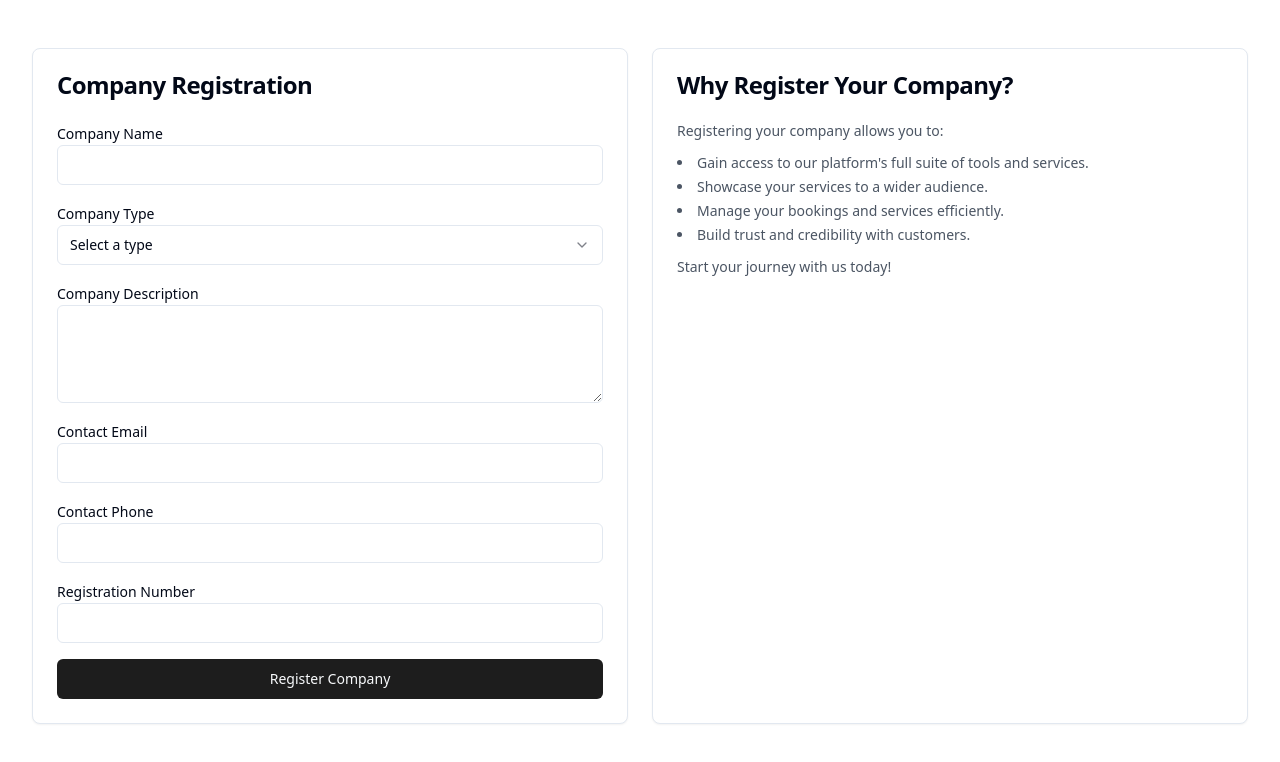
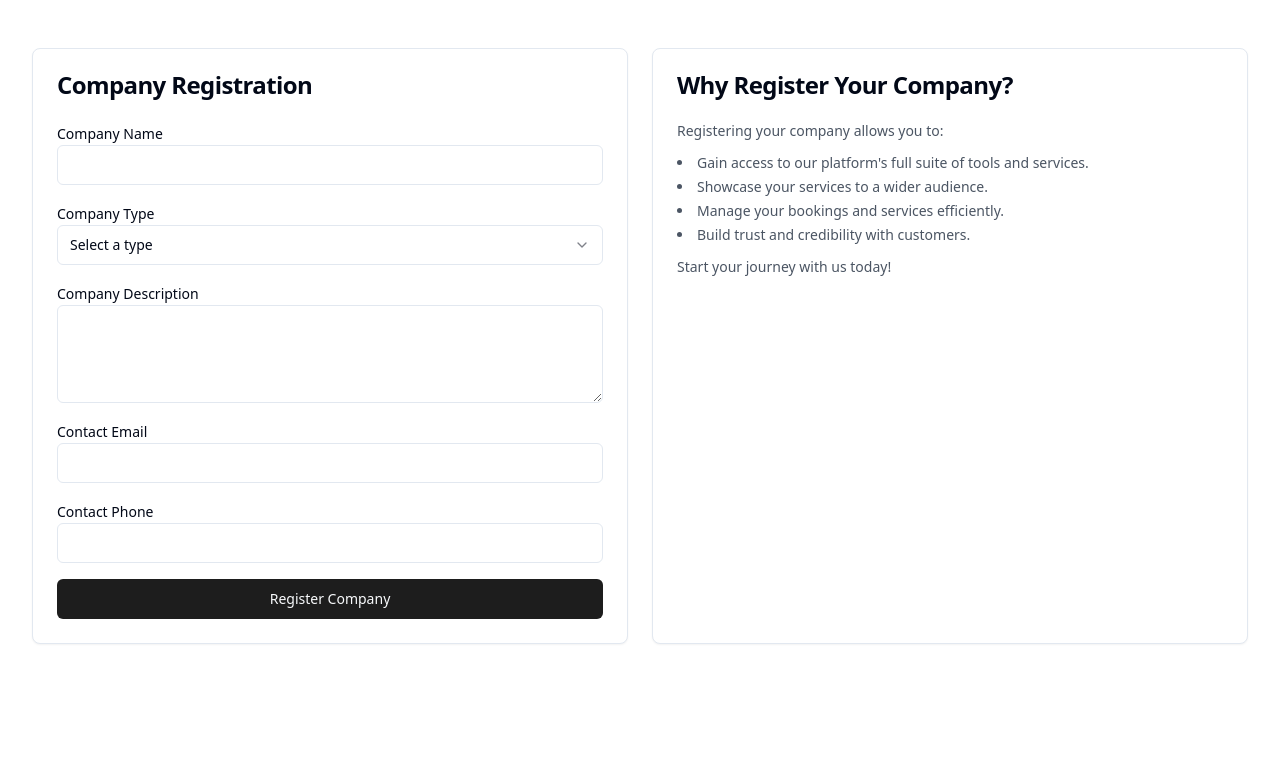
Before and after one commit to ianjotsingh/mobile-wash-booking, a React (Vite) app: page /company/register in a window 1280 px wide. Shown: the top 762 px of the page. Built offline with nearby package versions, Linux system fonts and the light colour scheme.

Commit message:
Remove registration number field
Removed the registration number input field from the company registration form in `src/components/CompanyRegistration.tsx` as it is not a required field.

```diff
--- a/src/components/CompanyRegistration.tsx
+++ b/src/components/CompanyRegistration.tsx
@@ -1,4 +1,3 @@
-
 import React, { useState } from 'react';
 import { Card, CardContent, CardHeader, CardTitle } from '@/components/ui/card';
 import { Label } from '@/components/ui/label';
@@ -17,7 +16,6 @@ const CompanyRegistration = () => {
   const [companyDescription, setCompanyDescription] = useState('');
   const [contactEmail, setContactEmail] = useState('');
   const [contactPhone, setContactPhone] = useState('');
-  const [registrationNumber, setRegistrationNumber] = useState('');
   const [loading, setLoading] = useState(false);
   const { toast } = useToast();
   const navigate = useNavigate();
@@ -152,15 +150,6 @@ const CompanyRegistration = () => {
                   onChange={(e) => setContactPhone(e.target.value)}
                 />
               </div>
-              <div>
-                <Label htmlFor="registrationNumber">Registration Number</Label>
-                <Input
-                  type="text"
-                  id="registrationNumber"
-                  value={registrationNumber}
-                  onChange={(e) => setRegistrationNumber(e.target.value)}
-                />
-              </div>
               <Button type="submit" disabled={loading} className="w-full">
                 {loading ? 'Registering...' : 'Register Company'}
               </Button>
```
